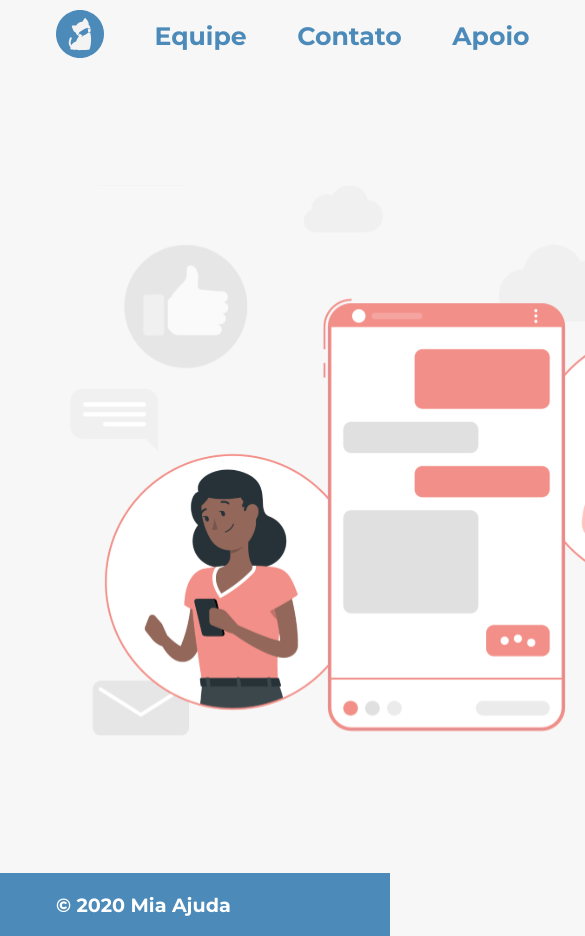
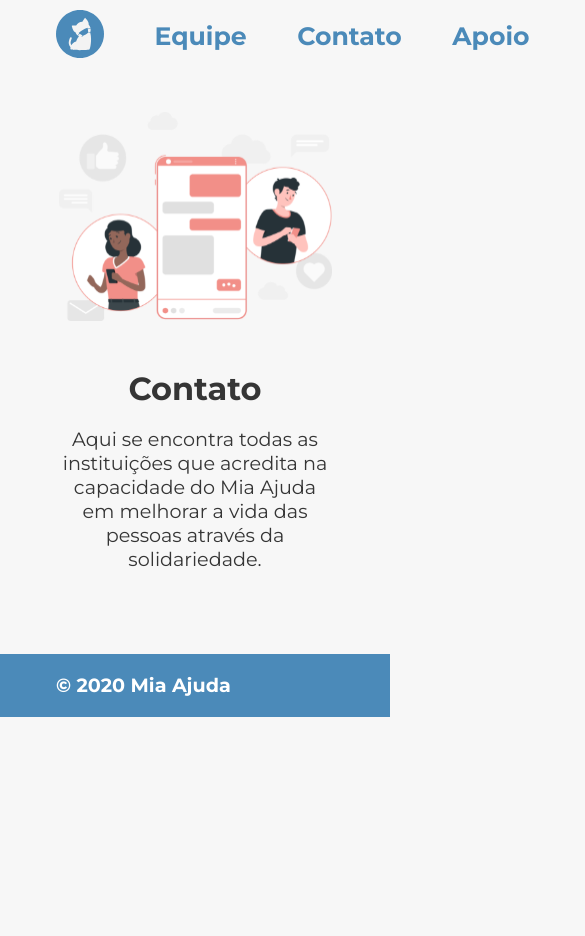
Before and after one commit to mia-ajuda/Institucional, a React (Create React App) app: page /contact in a window 390 px wide. Shown: the top 936 px of the page, 585 px wide, since content can reach past the window. After the commit the page ends 844 px from the top, so only its background shows below. Built offline with nearby package versions, Linux system fonts and the light colour scheme.

Commit message:
Improve contact page to cellphone screen size

```diff
--- a/src/pages/contact/index.js
+++ b/src/pages/contact/index.js
@@ -12,13 +12,11 @@ export default function Contact() {
         <Container>
             <div>
                 <div>
-                    <div>
-                        <img src={contactImage} alt="contact" />
-                    </div>
-                    <div id="supportContent">
-                        <h1>Contato</h1>
-                        <p>Aqui se encontra todas as instituições que acredita na capacidade do Mia Ajuda em melhorar a vida das pessoas através da solidariedade.</p>
-                    </div>
+                    <img src={contactImage} alt="contact" />
+                </div>
+                <div id="contactContent">
+                    <h1>Contato</h1>
+                    <p>Aqui se encontra todas as instituições que acredita na capacidade do Mia Ajuda em melhorar a vida das pessoas através da solidariedade.</p>
                 </div>
             </div>
         </Container>
--- a/src/pages/contact/styles.js
+++ b/src/pages/contact/styles.js
@@ -6,34 +6,62 @@ export const Container = styled.div`
   padding: 7rem 0 4rem 0;
   background-color: #f7f7f7;
 
-  div{
+  div {
+    display: flex;
+    flex-direction: row;
+    margin: 0 2.5em;
 
     div {
+      width: 50%;
+      img {
+        width: 100%;
+      }
+    }
+
+    #contactContent {
+      display: flex;
+      flex-direction: column;
+      justify-content: center;
+
+      h1 {
+        font-size: 4em;
+        text-align: right;
+      }
+
+      p {
+        padding: 1em 0em;
+        text-align: right;
+        font-size: 2.5em;
+      }
+    }
+  }
+
+  @media only screen and (max-width: 768px) {
+
+    div {
+      flex-direction: column;
+      margin: 0;
 
       div {
+        width: 70%;
+        align-self: center;
         img {
-          width: 45rem;
+          width: 100%;
         }
       }
 
-      display: flex;
-      flex-direction: row;
-      margin: 0 2.5em;
 
-      #supportContent {
-        display: flex;
-        flex-direction: column;
-        justify-content: center;
+      #contactContent {
+        margin-top: 3rem;
 
         h1 {
-          font-size: 4em;
-          text-align: right;
+          font-size: 2rem;
+          text-align: center;
         }
 
         p {
-          padding: 1em 0em;
-          text-align: right;
-          font-size: 2.5em;
+        text-align: center;
+        font-size: 1.2rem;
         }
       }
     }
```
